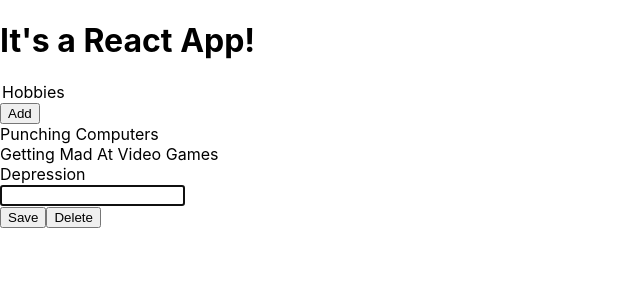
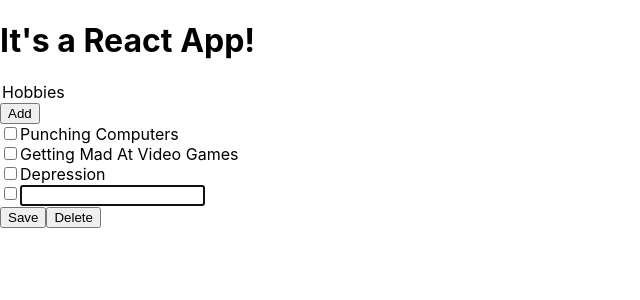
Before and after one commit to uncertainkitten/coding_challenge, a React (Create React App) app: page / in a window 1280 px wide. Both pictures are taken after a click on the button "Add". Shown: the top 300 px of the page, without its empty margins (0-640 px from the left). Built offline with nearby package versions, Linux system fonts and the light colour scheme.

Commit message:
Add checkboxes

```diff
--- a/src/components/hobby_index.jsx
+++ b/src/components/hobby_index.jsx
@@ -9,16 +9,33 @@ class HobbyIndex extends React.Component{
       hobbyId: 2,
       hobbies: ["Punching Computers", "Getting Mad At Video Games", "Depression"],
       editMode: {},
-      editButtonMode: false
+      editButtonMode: false,
+      checked: {}
     }
     this.handleAdd = this.handleAdd.bind(this);
     this.changeHobby = this.changeHobby.bind(this);
+    this.handleSave = this.handleSave.bind(this);
+    this.toggleCheckbox = this.toggleCheckbox.bind(this);
   }
 
   changeHobby(key, hobby){
     let hobbies = this.state.hobbies.slice()
     hobbies[key] = hobby
     this.setState({hobbies});
+  }
+
+  toggleCheckbox(key){
+    let checked = {...this.state.checked}
+    checked[key] = !this.state.checked[key]
+    this.setState({checked})
+  }
+
+  handleDelete(){
+
+  }
+
+  handleEdit(){
+
   }
 
   handleAdd(e){
@@ -32,28 +49,31 @@ class HobbyIndex extends React.Component{
     });
   }
 
-  handleSubmit(){
-
+  handleSave(e){
+    e.preventDefault();
+    this.setState({
+        editMode: {},
+        editButtonMode: false
+    });
   }
 
   render(){
     let hobbyComp = this.state.hobbies.map((hobby, index) => {
       if (this.state.editMode[index]){
-        return <NewHobbyIndexItem hobbyText={hobby} index={index} changeHobby={this.changeHobby} />
+        return <NewHobbyIndexItem hobbyText={hobby} index={index} changeHobby={this.changeHobby} toggleCheckbox={this.toggleCheckbox} />
       }else{
-        return <HobbyInfoItem hobbyText={hobby} index={index}/>
+        return <HobbyInfoItem hobbyText={hobby} index={index} toggleCheckbox={this.toggleCheckbox}/>
       }
     });
-    let editButton = <input type="submit" className="emp-btn" value="Edit" />
+    let editButton = <button className="emp-btn" onClick={this.handleEdit}>Edit</button>
     if (this.state.editButtonMode){
-      editButton = <input type="submit" className="emp-btn" value="Save" />
+      editButton = <button className="emp-btn" onClick={this.handleSave}>Save</button>
     }
-    return(<div className="hobby-index">
-      <form className="hobby-form" onSubmit={this.handleSubmit}>
-        <legend className="emp-label">Hobbies</legend><button className="emp-btn" onClick={this.handleAdd}>Add</button>
-        {hobbyComp}
-        {editButton}<input type="submit" className="emp-btn" value="Delete" />
-      </form>
+    return(
+    <div className="hobby-index">
+      <legend className="emp-label">Hobbies</legend><button className="emp-btn" onClick={this.handleAdd}>Add</button>
+      {hobbyComp}
+      {editButton}<input type="submit" className="emp-btn" value="Delete" />
     </div>);
   }
 }
--- a/src/components/hobby_info_item.jsx
+++ b/src/components/hobby_info_item.jsx
@@ -4,6 +4,7 @@ class HobbyInfoItem extends React.Component{
   render(){
     return(
       <div className="hobby-info">
+        <input type="checkbox" onChange={(e) => this.props.toggleCheckbox(this.props.key)}/>
         <span className="emp-label">{this.props.hobbyText}</span>
       </div>
     )
--- a/src/components/new_hobby_index_item.jsx
+++ b/src/components/new_hobby_index_item.jsx
@@ -11,6 +11,7 @@ class NewHobbyIndexItem extends React.Component{
   render(){
     return(
       <div>
+        <input type="checkbox" onChange={(e) => this.props.toggleCheckbox(this.props.key)}/>
         <input type="text" autoFocus value={this.props.hobbyText} onChange={(e) => this.props.changeHobby(this.props.index, e.target.value)}/>
       </div>
     );
```
